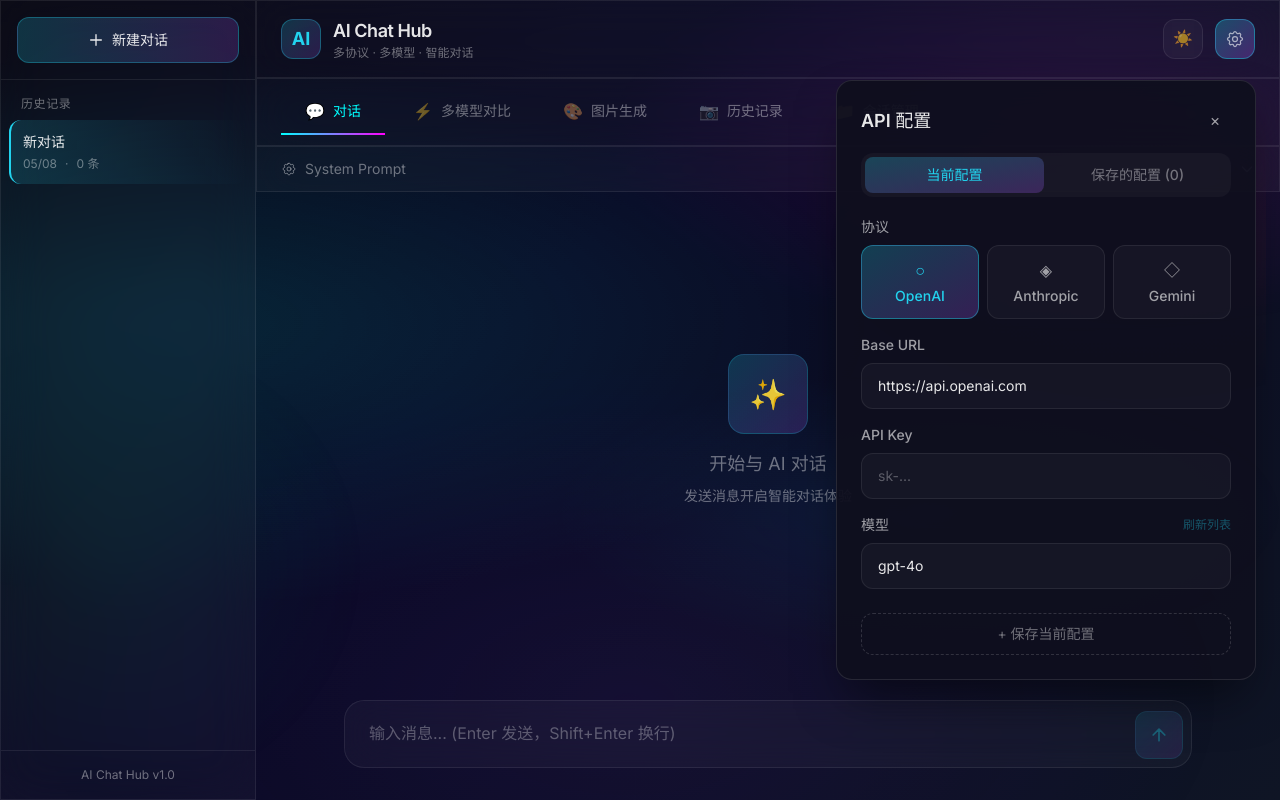
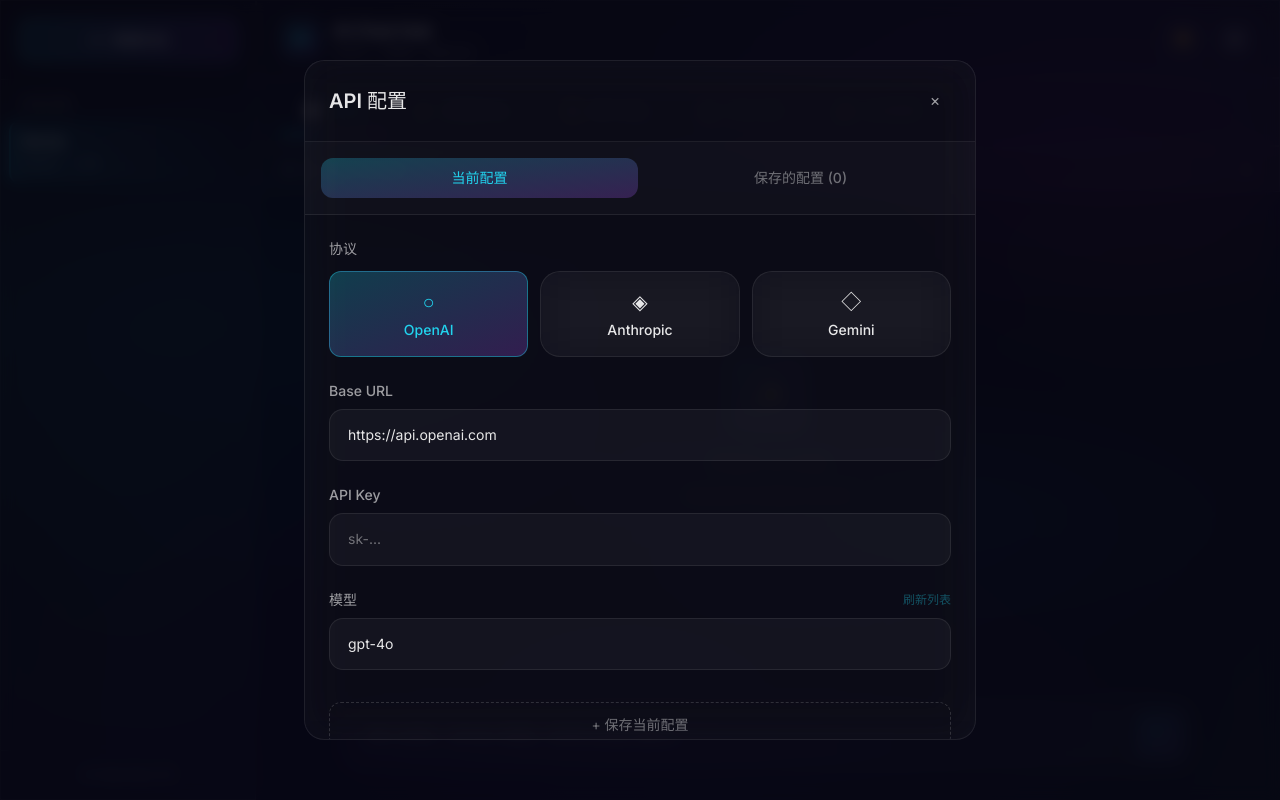
Before and after one commit to AnotherJ1/all-to-chat, a React (Vite) app: page / in a window 1280 px wide. Both pictures are taken after a click on the button 1235 px from the left and 39 px from the top of the page. Built offline with nearby package versions, Linux system fonts and the light colour scheme; the HTML template or start-up script is replaced by a standard one.

Commit message:
Convert settings panel to centered modal dialog
- Replace side panel with larger centered modal
- Better use of space for configuration management
- Improved visual hierarchy and layout

```diff
--- a/src/components/Header.tsx
+++ b/src/components/Header.tsx
@@ -1,4 +1,4 @@
-import { useState, useEffect, useRef } from 'react'
+import { useState } from 'react'
 import { useConfigStore } from '../stores/configStore'
 import { fetchModelList } from '../api/openai'
 import type { Protocol } from '../types'
@@ -30,23 +30,9 @@ export default function Header() {
   const [showSaveInput, setShowSaveInput] = useState(false)
   const [configName, setConfigName] = useState('')
   const [activeTab, setActiveTab] = useState<'config' | 'saved'>('config')
-  const settingsRef = useRef<HTMLDivElement>(null)
 
   const currentConfig = getCurrentConfig()
   const protocolSavedConfigs = getConfigsByProtocol(protocol)
-
-  useEffect(() => {
-    const handleClickOutside = (e: MouseEvent) => {
-      if (showSettings && settingsRef.current && !settingsRef.current.contains(e.target as Node)) {
-        const settingsBtn = (e.target as Element).closest('[data-settings-btn]')
-        if (!settingsBtn) {
-          setShowSettings(false)
-        }
-      }
-    }
-    document.addEventListener('mousedown', handleClickOutside)
-    return () => document.removeEventListener('mousedown', handleClickOutside)
-  }, [showSettings])
 
   const loadModels = async () => {
     const { baseUrl, apiKey } = currentConfig
@@ -100,13 +86,8 @@ export default function Header() {
           </button>
 
           <button
-            data-settings-btn
-            onClick={() => setShowSettings(!showSettings)}
-            className={`w-10 h-10 rounded-xl flex items-center justify-center transition-all cursor-pointer ${
-              showSettings
-                ? 'bg-gradient-to-br from-cyan-400/30 to-purple-500/30 border border-cyan-400/40'
-                : 'glass hover:bg-white/10'
-            }`}
+            onClick={() => setShowSettings(true)}
+            className="w-10 h-10 rounded-xl flex items-center justify-center transition-all cursor-pointer glass hover:bg-white/10"
             title="设置"
           >
             <svg className="w-5 h-5 text-white/70" fill="none" stroke="currentColor" viewBox="0 0 24 24">
@@ -117,20 +98,20 @@ export default function Header() {
         </div>
       </header>
 
+      {/* Settings Modal */}
       {showSettings && (
         <div
-          ref={settingsRef}
-          className="fixed top-20 right-6 w-[420px] rounded-2xl overflow-hidden z-[100]"
-          style={{
-            background: 'rgba(15, 15, 30, 0.95)',
-            backdropFilter: 'none',
-            border: '1px solid rgba(255, 255, 255, 0.1)',
-            boxShadow: '0 25px 50px -12px rgba(0, 0, 0, 0.5)',
-          }}
+          className="fixed inset-0 z-[200] flex items-center justify-center p-4"
+          style={{ background: 'rgba(5, 5, 16, 0.8)', backdropFilter: 'blur(8px)' }}
+          onClick={(e) => e.target === e.currentTarget && setShowSettings(false)}
         >
-          <div className="p-6">
-            <div className="flex items-center justify-between mb-4">
-              <h2 className="text-lg font-semibold text-white">API 配置</h2>
+          <div
+            className="glass-card w-full max-w-2xl max-h-[85vh] overflow-hidden flex flex-col"
+            style={{ border: '1px solid var(--border-color)' }}
+          >
+            {/* Header */}
+            <div className="flex items-center justify-between p-6 border-b border-white/10">
+              <h2 className="text-xl font-semibold">API 配置</h2>
               <button
                 onClick={() => setShowSettings(false)}
                 className="w-8 h-8 rounded-lg hover:bg-white/10 flex items-center justify-center cursor-pointer transition-colors"
@@ -140,10 +121,10 @@ export default function Header() {
             </div>
 
             {/* Tabs */}
-            <div className="flex gap-1 mb-5 p-1 rounded-xl bg-white/5">
+            <div className="flex gap-1 p-4 border-b border-white/10 bg-white/[0.02]">
               <button
                 onClick={() => setActiveTab('config')}
-                className={`flex-1 py-2 px-4 rounded-lg text-sm font-medium transition-all cursor-pointer ${
+                className={`flex-1 py-2.5 px-4 rounded-xl text-sm font-medium transition-all cursor-pointer ${
                   activeTab === 'config'
                     ? 'bg-gradient-to-br from-cyan-400/25 to-purple-500/25 text-cyan-400'
                     : 'text-white/50 hover:text-white/70'
@@ -153,7 +134,7 @@ export default function Header() {
               </button>
               <button
                 onClick={() => setActiveTab('saved')}
-                className={`flex-1 py-2 px-4 rounded-lg text-sm font-medium transition-all cursor-pointer ${
+                className={`flex-1 py-2.5 px-4 rounded-xl text-sm font-medium transition-all cursor-pointer ${
                   activeTab === 'saved'
                     ? 'bg-gradient-to-br from-cyan-400/25 to-purple-500/25 text-cyan-400'
                     : 'text-white/50 hover:text-white/70'
@@ -163,24 +144,25 @@ export default function Header() {
               </button>
             </div>
 
+            {/* Content */}
+            <div className="flex-1 overflow-y-auto p-6">
               {activeTab === 'config' ? (
-              <div className="space-y-4">
+                <div className="space-y-6">
                   {/* Protocol Selector */}
                   <div>
-                  <label className="block text-sm font-medium text-white/60 mb-2">协议</label>
-                  <div className="grid grid-cols-3 gap-2">
+                    <label className="block text-sm font-medium text-white/60 mb-3">协议</label>
+                    <div className="grid grid-cols-3 gap-3">
                       {PROTOCOLS.map((p) => (
                         <button
                           key={p.value}
                           onClick={() => setProtocol(p.value)}
-                        className={`py-3 px-4 rounded-xl text-sm font-medium transition-all cursor-pointer ${
+                          className={`py-4 px-4 rounded-xl text-sm font-medium transition-all cursor-pointer ${
                             protocol === p.value
                               ? 'bg-gradient-to-br from-cyan-400/25 to-purple-500/25 border border-cyan-400/40 text-cyan-400'
-                            : 'bg-white/5 border border-white/10 text-white/60 hover:text-white/80 hover:border-white/20'
+                              : 'glass-card border border-transparent hover:border-white/15'
                           }`}
-                        style={{ backdropFilter: 'none' }}
                         >
-                        <span className="block text-base mb-1">{p.icon}</span>
+                          <span className="block text-xl mb-1">{p.icon}</span>
                           {p.label}
                         </button>
                       ))}
@@ -195,7 +177,7 @@ export default function Header() {
                       value={currentConfig.baseUrl}
                       onChange={(e) => useConfigStore.getState().setBaseUrl(e.target.value)}
                       placeholder="https://api.openai.com"
-                    className="w-full px-4 py-3 rounded-xl bg-white/5 border border-white/10 text-white text-sm placeholder-white/30 focus:outline-none focus:border-cyan-400/50 focus:bg-white/10 transition-all"
+                      className="input-aurora"
                     />
                   </div>
 
@@ -207,7 +189,7 @@ export default function Header() {
                       value={currentConfig.apiKey}
                       onChange={(e) => useConfigStore.getState().setApiKey(e.target.value)}
                       placeholder="sk-..."
-                    className="w-full px-4 py-3 rounded-xl bg-white/5 border border-white/10 text-white text-sm placeholder-white/30 focus:outline-none focus:border-cyan-400/50 focus:bg-white/10 transition-all"
+                      className="input-aurora"
                     />
                   </div>
 
@@ -228,7 +210,7 @@ export default function Header() {
                       value={currentConfig.model}
                       onChange={(e) => useConfigStore.getState().setModel(e.target.value)}
                       placeholder="输入或选择模型"
-                    className="w-full px-4 py-3 rounded-xl bg-white/5 border border-white/10 text-white text-sm placeholder-white/30 focus:outline-none focus:border-cyan-400/50 focus:bg-white/10 transition-all"
+                      className="input-aurora"
                       list="model-suggestions"
                     />
                     {models.length > 0 && (
@@ -245,25 +227,22 @@ export default function Header() {
                   {/* Save Button */}
                   <div className="pt-2">
                     {showSaveInput ? (
-                    <div className="flex gap-2">
+                      <div className="flex gap-3">
                         <input
                           type="text"
                           value={configName}
                           onChange={(e) => setConfigName(e.target.value)}
                           placeholder="输入配置名称"
-                        className="flex-1 px-4 py-2.5 rounded-xl bg-white/5 border border-white/10 text-white text-sm placeholder-white/30 focus:outline-none focus:border-cyan-400/50 transition-all"
+                          className="input-aurora flex-1"
                           onKeyDown={(e) => e.key === 'Enter' && handleSaveConfig()}
                           autoFocus
                         />
-                      <button
-                        onClick={handleSaveConfig}
-                        className="px-4 py-2.5 rounded-xl bg-gradient-to-r from-cyan-500/30 to-purple-500/30 border border-cyan-400/40 text-cyan-400 text-sm font-medium hover:from-cyan-500/40 hover:to-purple-500/40 transition-all cursor-pointer"
-                      >
+                        <button onClick={handleSaveConfig} className="btn-aurora btn-aurora-primary px-6">
                           保存
                         </button>
                         <button
                           onClick={() => { setShowSaveInput(false); setConfigName('') }}
-                        className="px-4 py-2.5 rounded-xl bg-white/5 border border-white/10 text-white/60 text-sm hover:bg-white/10 transition-all cursor-pointer"
+                          className="btn-aurora px-4"
                         >
                           取消
                         </button>
@@ -271,7 +250,7 @@ export default function Header() {
                     ) : (
                       <button
                         onClick={() => setShowSaveInput(true)}
-                      className="w-full py-2.5 rounded-xl border border-dashed border-white/20 text-white/50 text-sm hover:border-cyan-400/40 hover:text-cyan-400/70 transition-all cursor-pointer"
+                        className="w-full py-3 rounded-xl border border-dashed border-white/20 text-white/50 text-sm hover:border-cyan-400/40 hover:text-cyan-400/70 transition-all cursor-pointer"
                       >
                         + 保存当前配置
                       </button>
@@ -281,7 +260,7 @@ export default function Header() {
               ) : (
                 <div className="space-y-3">
                   {protocolSavedConfigs.length === 0 ? (
-                  <div className="text-center py-8 text-white/40 text-sm">
+                    <div className="text-center py-12 text-white/40">
                       暂无保存的 {PROTOCOLS.find(p => p.value === protocol)?.label} 配置
                     </div>
                   ) : (
@@ -291,40 +270,40 @@ export default function Header() {
                         className={`p-4 rounded-xl border transition-all ${
                           activeConfigId === sc.id
                             ? 'bg-cyan-400/10 border-cyan-400/30'
-                          : 'bg-white/5 border-white/10 hover:border-white/20'
+                            : 'glass-card border-transparent hover:border-white/15'
                         }`}
                       >
                         <div className="flex items-start justify-between mb-2">
                           <div>
-                          <div className="text-white font-medium text-sm">{sc.name}</div>
+                            <div className="text-white font-medium">{sc.name}</div>
                             <div className="text-white/40 text-xs mt-0.5">
                               {PROTOCOLS.find(p => p.value === sc.protocol)?.label} ·{' '}
                               {new Date(sc.createdAt).toLocaleDateString('zh-CN')}
                             </div>
                           </div>
-                        <div className="flex items-center gap-1">
+                          <div className="flex items-center gap-2">
                             <button
                               onClick={() => { loadConfig(sc.id); setActiveTab('config'); }}
-                            className="px-3 py-1.5 rounded-lg text-xs bg-white/10 text-white/70 hover:bg-cyan-400/20 hover:text-cyan-400 transition-all cursor-pointer"
+                              className="px-4 py-1.5 rounded-lg text-sm glass-card text-white/70 hover:text-cyan-400 transition-all cursor-pointer"
                             >
                               加载
                             </button>
                             <button
                               onClick={() => deleteConfig(sc.id)}
-                            className="px-3 py-1.5 rounded-lg text-xs bg-white/10 text-white/40 hover:bg-red-500/20 hover:text-red-400 transition-all cursor-pointer"
+                              className="px-4 py-1.5 rounded-lg text-sm glass-card text-white/40 hover:text-red-400 transition-all cursor-pointer"
                             >
                               删除
                             </button>
                           </div>
                         </div>
-                      <div className="text-white/50 text-xs truncate">{sc.config.baseUrl}</div>
-                      <div className="text-white/30 text-xs truncate mt-0.5">模型: {sc.config.model}</div>
+                        <div className="text-white/50 text-sm truncate">{sc.config.baseUrl}</div>
+                        <div className="text-white/30 text-sm truncate mt-0.5">模型: {sc.config.model}</div>
                       </div>
                     ))
                   )}
 
                   {savedConfigs.length > 0 && protocolSavedConfigs.length === 0 && (
-                  <div className="text-center py-4 text-white/30 text-xs">
+                    <div className="text-center py-4 text-white/30 text-sm">
                       其他协议的已保存配置在切换协议后可见
                     </div>
                   )}
@@ -332,6 +311,7 @@ export default function Header() {
               )}
             </div>
           </div>
+        </div>
       )}
     </>
   )
```
Lines whose indentation alone changed are shown as unchanged.
